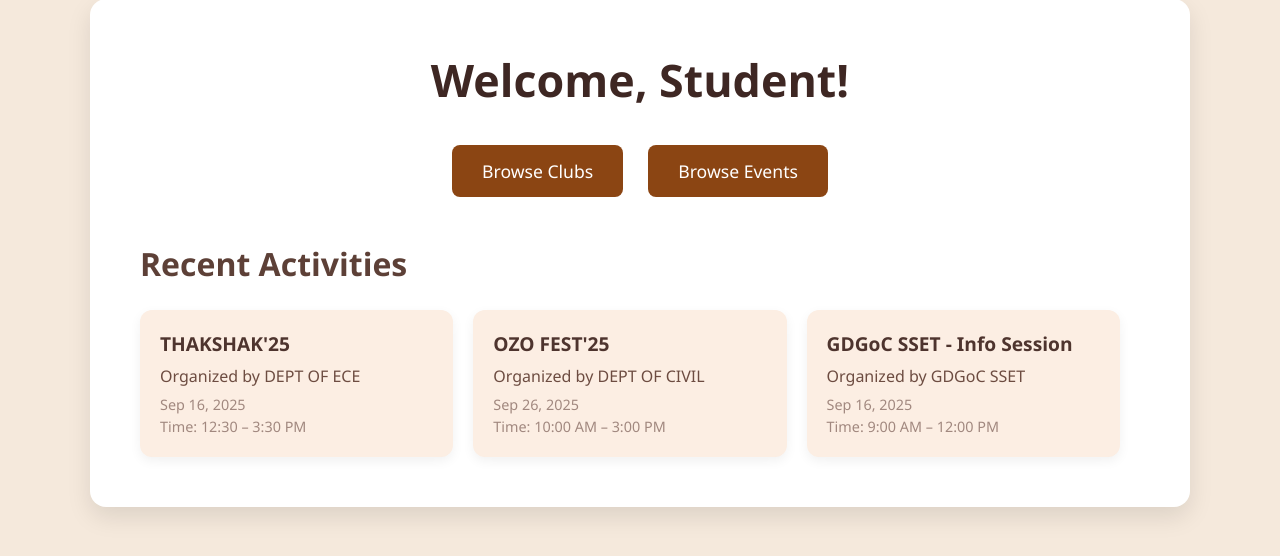
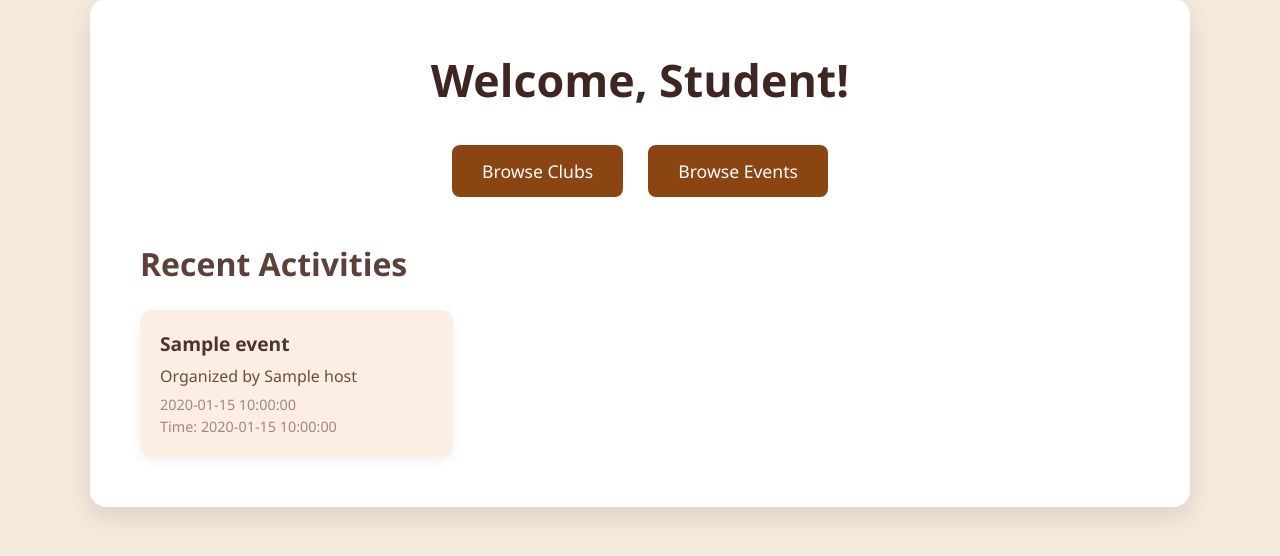
Before and after one commit to abhinav775/Campusconnect, a Python web app: template templates/student-dash.html in a window 1280 px wide. Shown: the part 51-607 px from the top of the page. Run offline with Jinja, Linux system fonts and the light colour scheme; the template is opened without the code that fills it: most values are stand-ins (such as "Sample title", 1, 10 or a date in 2020).

Commit message:
Update student-dash.html

```diff
--- a/templates/student-dash.html
+++ b/templates/student-dash.html
@@ -4,7 +4,7 @@
   <meta charset="UTF-8" />
   <meta name="viewport" content="width=device-width, initial-scale=1.0" />
   <title>Student Dashboard - CampusConnect</title>
-  <link rel="stylesheet" href="student-dash.css" />
+  <link rel="stylesheet" href="{{ url_for('static', filename='student-dash.css') }}">
 </head>
 <body>
   <div class="dashboard-container">
@@ -12,31 +12,21 @@
 
     <!-- Action Buttons -->
     <div class="action-buttons">
-      <a href="club.html" class="btn">Browse Clubs</a>
-      <a href="event.html" class="btn">Browse Events</a>
+      <a href="{{ url_for('browse_clubs') }}" class="btn">Browse Clubs</a>
+      <a href="{{ url_for('browse_events') }}" class="btn">Browse Events</a>
     </div>
 
     <!-- Recent Activities -->
     <h2>Recent Activities</h2>
     <div class="recent-activities">
+      {% for event in events %}
       <div class="activity-card">
-        <h3>THAKSHAK'25</h3>
-        <p>Organized by DEPT OF ECE</p>
-        <span>Sep 16, 2025</span><br>
-        <span>Time: 12:30 – 3:30 PM</span>
+        <h3>{{ event.name }}</h3>
+        <p>Organized by {{ event.host }}</p>
+        <span>{{ event.date }}</span><br>
+        <span>Time: {{ event.time }}</span>
       </div>
-      <div class="activity-card">
-        <h3>OZO FEST'25</h3>
-        <p>Organized by DEPT OF CIVIL</p>
-        <span>Sep 26, 2025</span><br>
-        <span>Time: 10:00 AM – 3:00 PM</span>
-      </div>
-      <div class="activity-card">
-        <h3>GDGoC SSET - Info Session</h3>
-        <p>Organized by GDGoC SSET</p>
-        <span>Sep 16, 2025</span><br>
-        <span>Time: 9:00 AM – 12:00 PM</span>
-      </div>
+      {% endfor %}
     </div>
   </div>
 </body>
```
